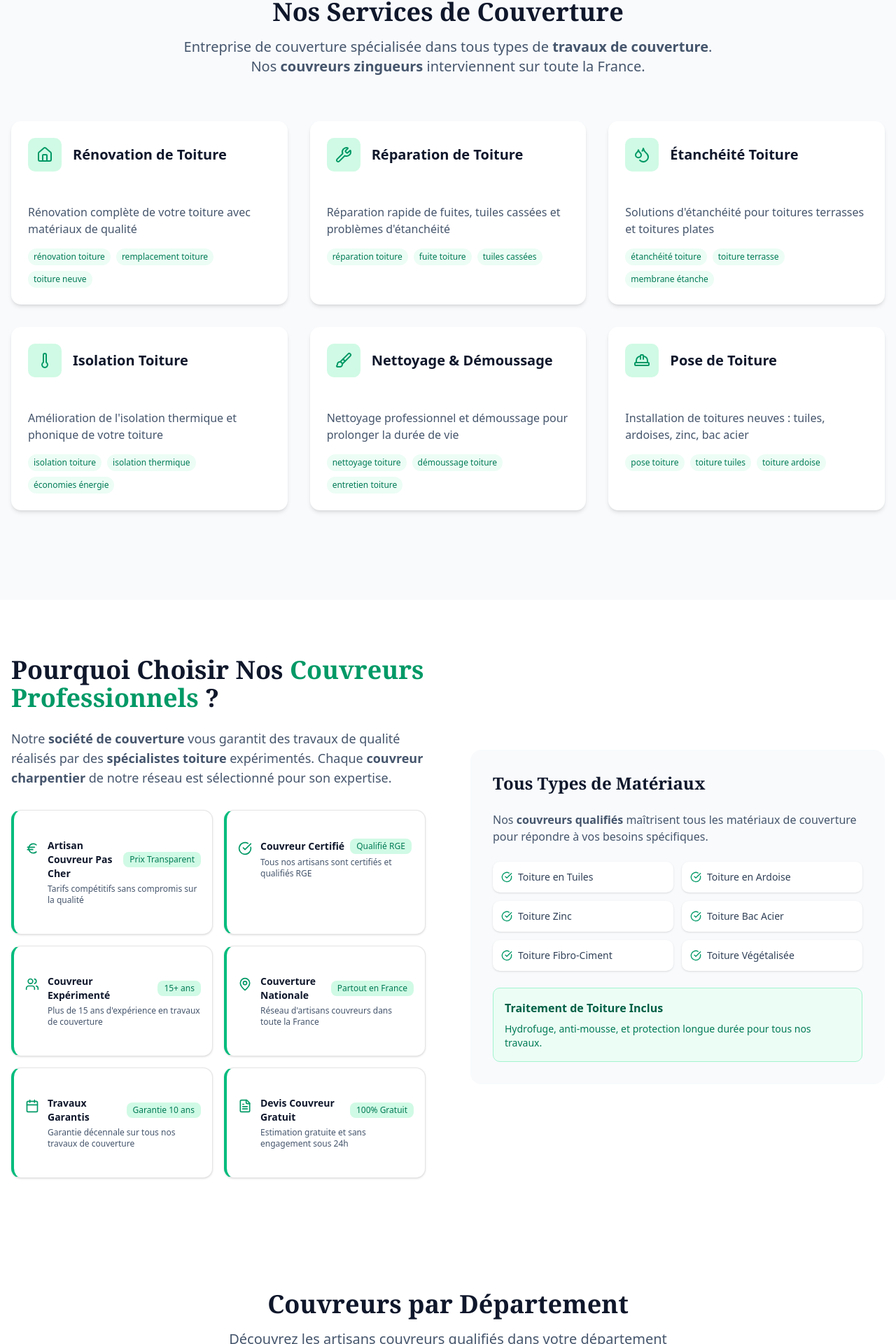
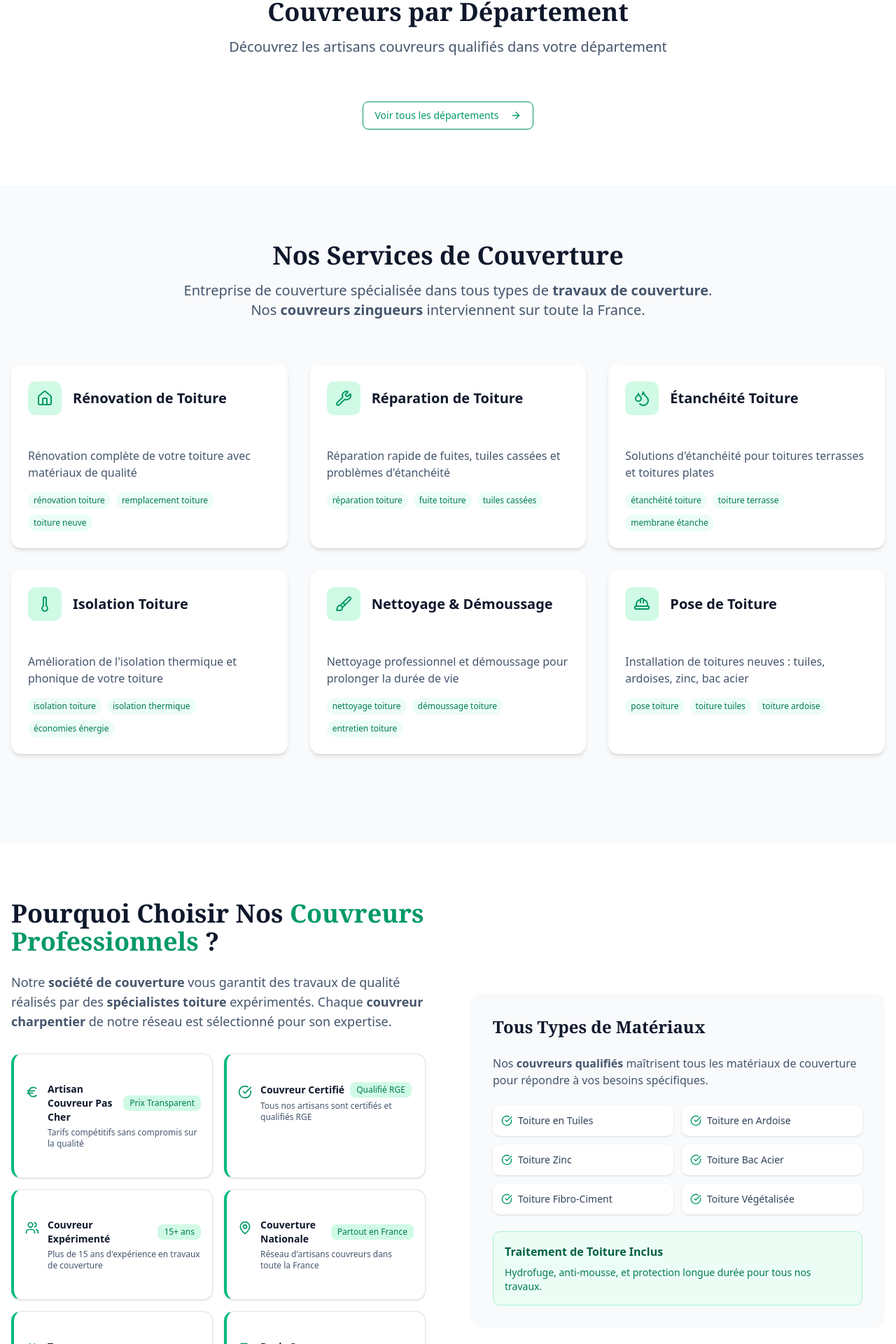
Before and after one commit to groupcouvreurfrance-code/couvreur-annuaire, a Next.js app: page / in a window 1280 px wide. Shown: the part 1022-2942 px from the top of the page at 70% size. Built offline with nearby package versions, Linux system fonts and the light colour scheme.

Commit message:
mettre le department preview plus haut

```diff
--- a/app/page.tsx
+++ b/app/page.tsx
@@ -11,9 +11,10 @@ export default function HomePage() {
       <Header />
       <main>
           <CouvreurHeroSection />
+          <DepartmentsPreview />
           <CouvreurServicesSection />
           <CouvreurAdvantagesSection />
-          <DepartmentsPreview />
+
       </main>
       <Footer />
     </div>
```
